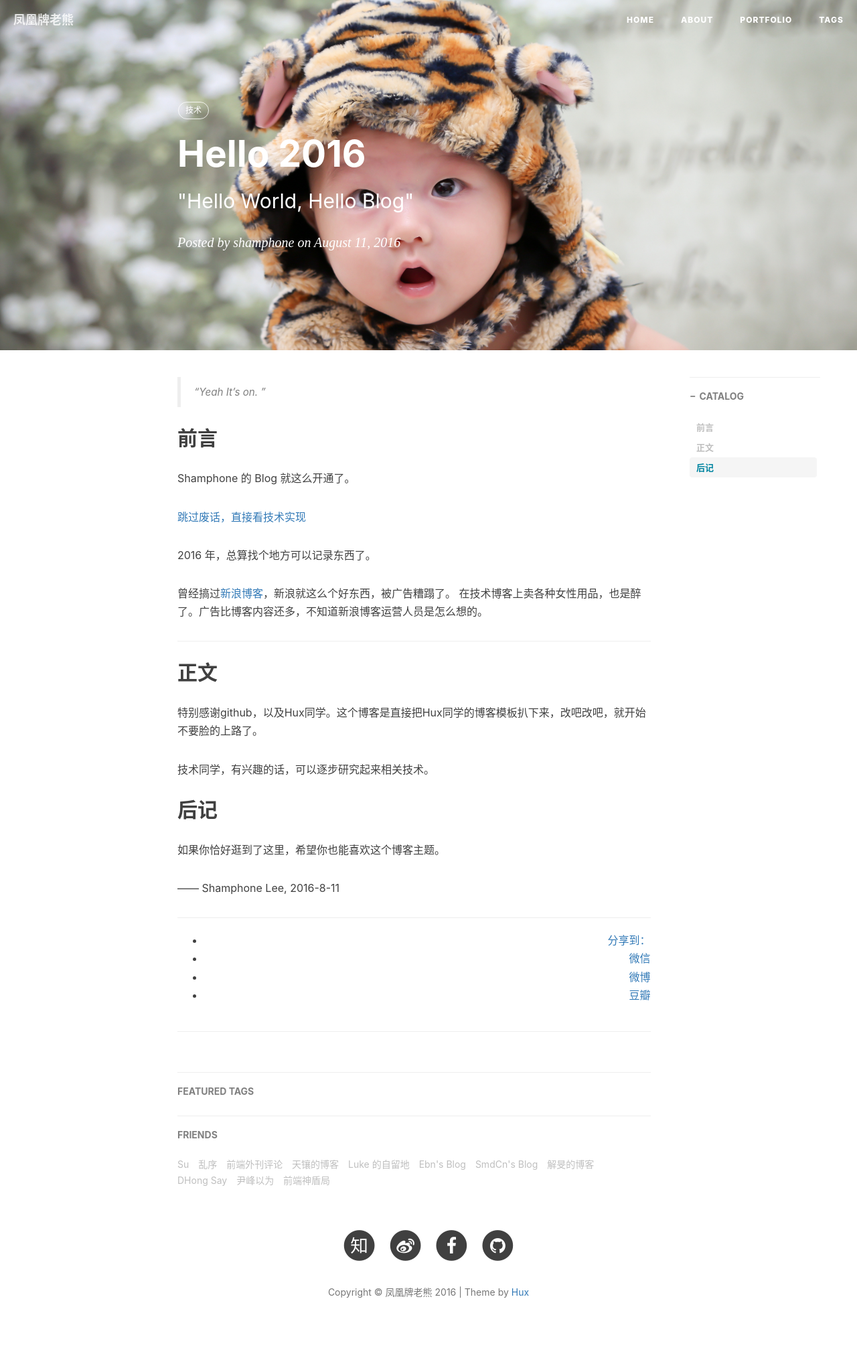
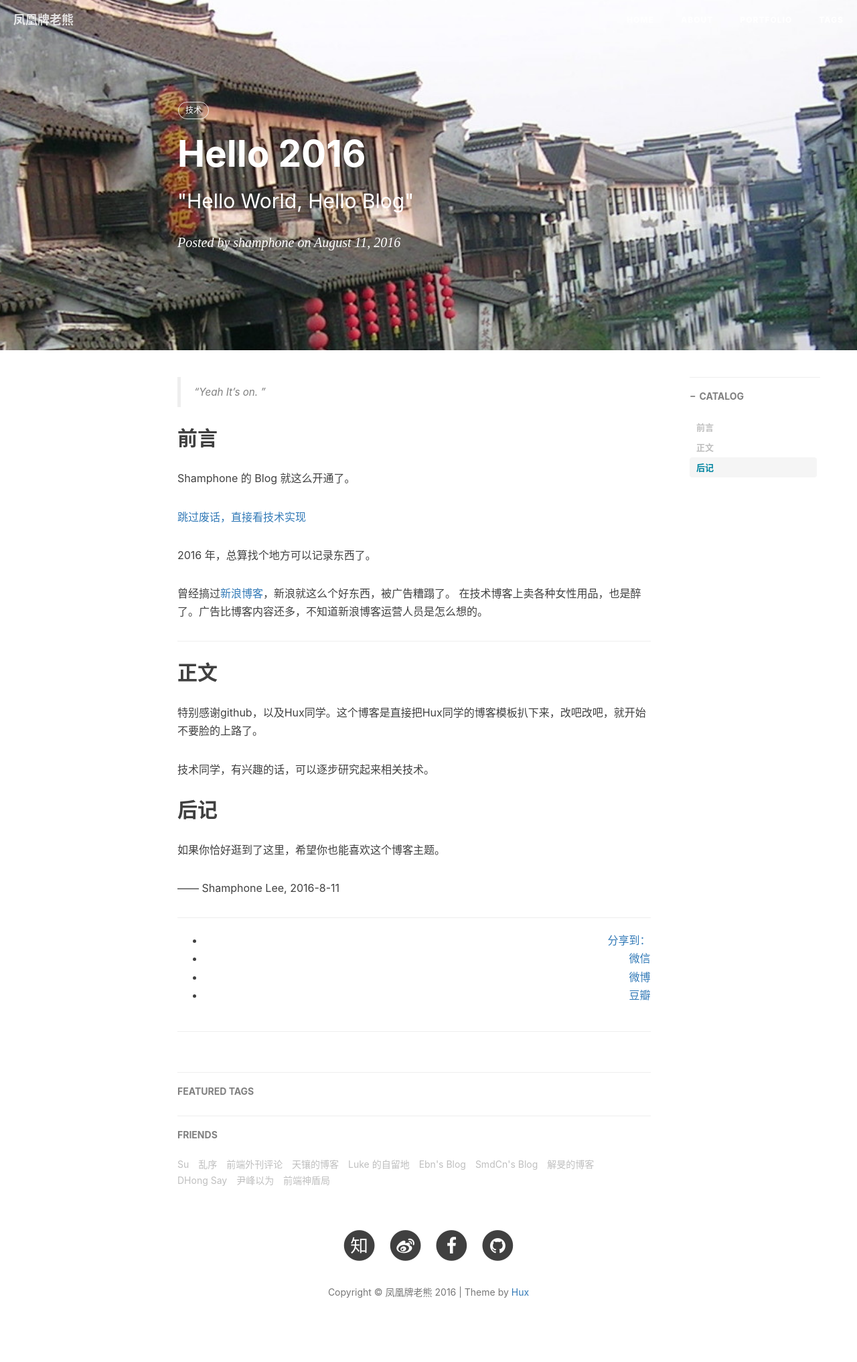
Before and after one commit to duleitony/blog, a Jekyll site: the page built from _posts/2016-08-11-hello-2016.markdown, in a window 1280 px wide. Shown: the whole page at 67% size. Built offline with Jekyll 4.4.1, drawn with Linux system fonts in a browser that asks for light colours; nearby versions of some CDN libraries; comment, search, counter and statistics services are not loaded.

Commit message:
add bg img

```diff
--- a/_posts/2016-08-11-hello-2016.markdown
+++ b/_posts/2016-08-11-hello-2016.markdown
@@ -4,7 +4,7 @@
 subtitle:   " \"Hello World, Hello Blog\""
 date:       2016-08-11 12:00:00
 author:     "shamphone"
-header-img: "img/home-bg.jpg"
+header-img: "img/home-bg-post.jpg"
 catalog: true
 tags:
     - 技术
```
Also changed, not shown: img/home-bg-post.jpg (added).
